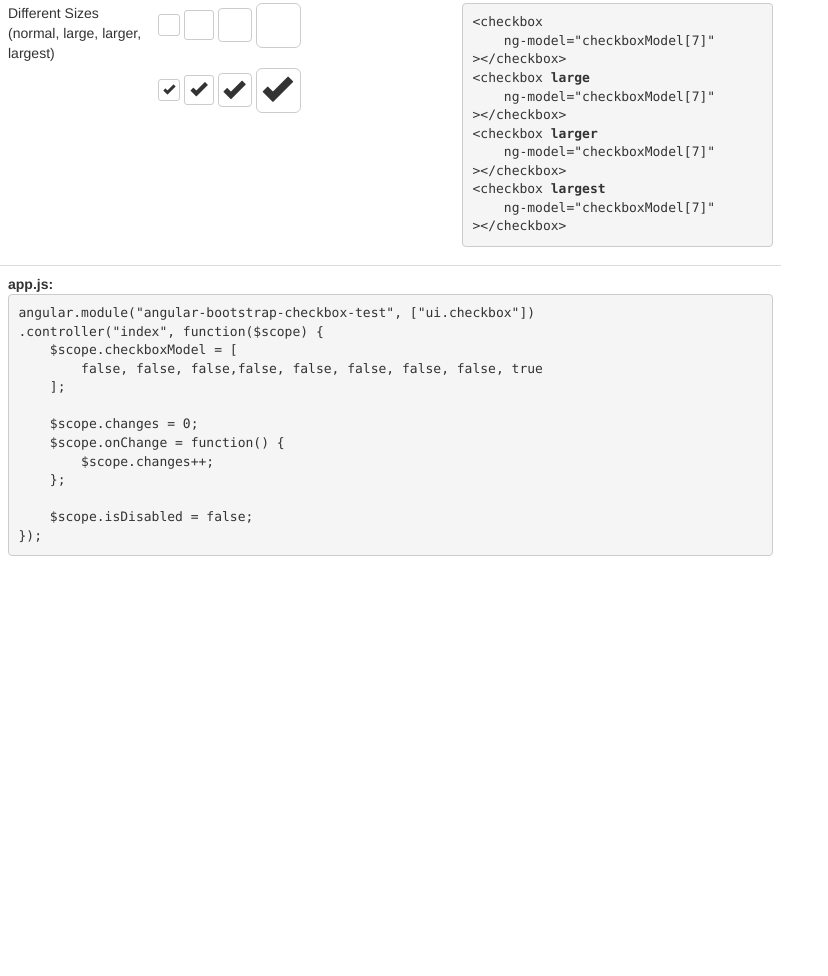
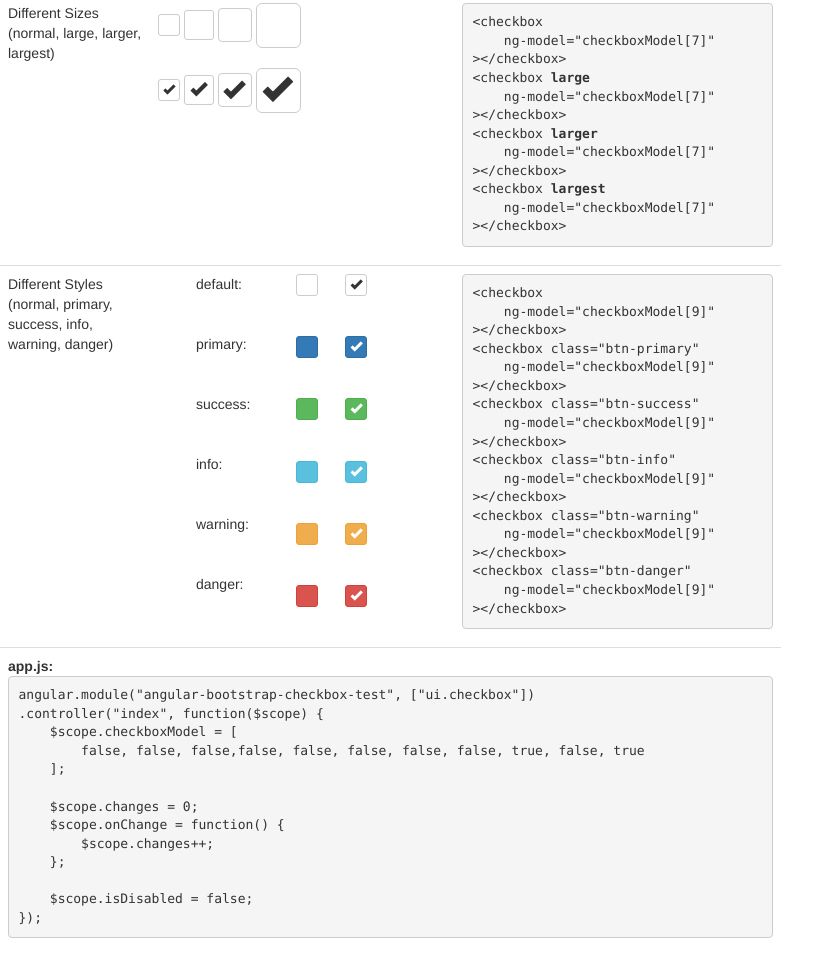
Before and after one commit to sebastianha/angular-bootstrap-checkbox, a website: page index.html in a window 1280 px wide. Shown: the part 899-1875 px from the top of the page, without its empty margins (0-828 px from the left). Before the commit the page ends 1493 px from the top, so only its background shows below. Drawn offline with nearby package versions, Linux system fonts and the light colour scheme.

Commit message:
Added information and tests for bootstrap-like styles

```diff
--- a/app.js
+++ b/app.js
@@ -2,7 +2,7 @@
 
 angular.module("angular-bootstrap-checkbox-test", ["ui.checkbox"]).controller("index", function($scope) {
 	$scope.checkboxModel = [
-		false, false, false,false, false, false, false, false, true
+		false, false, false,false, false, false, false, false, true, false, true
 	];
 
 	$scope.changes = 0;
--- a/bower.json
+++ b/bower.json
@@ -1,6 +1,6 @@
 {
   "name": "angular-bootstrap-checkbox",
-  "version": "0.2.1",
+  "version": "0.3.0",
   "authors": [
     "Sebastian Hammerl, Getslash GmbH"
   ],
--- a/index.html
+++ b/index.html
@@ -277,13 +277,80 @@
 	</tr>
 
 	<tr>
+		<td>
+			Different Styles (normal, primary, success, info, warning, danger)
+		</td>
+		<td></td>
+		<td>
+			default:<br><br><br>
+
+			primary:<br><br><br>
+
+			success:<br><br><br>
+
+			info:<br><br><br>
+
+			warning:<br><br><br>
+
+			danger:
+		</td>
+		<td>
+			<checkbox id="checkbox9a" ng-model="checkboxModel[9]"></checkbox>
+			&nbsp;&nbsp;&nbsp;&nbsp;&nbsp;
+			<checkbox id="checkbox10a" ng-model="checkboxModel[10]"></checkbox><br><br><br>
+
+			<checkbox id="checkbox9b" class="btn-primary" ng-model="checkboxModel[9]"></checkbox>
+			&nbsp;&nbsp;&nbsp;&nbsp;&nbsp;
+			<checkbox id="checkbox10b" class="btn-primary" ng-model="checkboxModel[10]"></checkbox><br><br><br>
+
+			<checkbox id="checkbox9c" class="btn-success" ng-model="checkboxModel[9]"></checkbox>
+			&nbsp;&nbsp;&nbsp;&nbsp;&nbsp;
+			<checkbox id="checkbox10c" class="btn-success" ng-model="checkboxModel[10]"></checkbox><br><br><br>
+
+			<checkbox id="checkbox9d" class="btn-info" ng-model="checkboxModel[9]"></checkbox>
+			&nbsp;&nbsp;&nbsp;&nbsp;&nbsp;
+			<checkbox id="checkbox10d" class="btn-info" ng-model="checkboxModel[10]"></checkbox><br><br><br>
+
+			<checkbox id="checkbox9e" class="btn-warning" ng-model="checkboxModel[9]"></checkbox>
+			&nbsp;&nbsp;&nbsp;&nbsp;&nbsp;
+			<checkbox id="checkbox10e" class="btn-warning" ng-model="checkboxModel[10]"></checkbox><br><br><br>
+
+			<checkbox id="checkbox9f" class="btn-danger" ng-model="checkboxModel[9]"></checkbox>
+			&nbsp;&nbsp;&nbsp;&nbsp;&nbsp;
+			<checkbox id="checkbox10f" class="btn-danger" ng-model="checkboxModel[10]"></checkbox>
+		</td>
+
+		<td style="width:300px;">
+
+<pre>&lt;checkbox
+    ng-model="checkboxModel[9]"
+&gt;&lt;/checkbox&gt
+&lt;checkbox class="btn-primary"
+    ng-model="checkboxModel[9]"
+&gt;&lt;/checkbox&gt
+&lt;checkbox class="btn-success"
+    ng-model="checkboxModel[9]"
+&gt;&lt;/checkbox&gt
+&lt;checkbox class="btn-info"
+    ng-model="checkboxModel[9]"
+&gt;&lt;/checkbox&gt
+&lt;checkbox class="btn-warning"
+    ng-model="checkboxModel[9]"
+&gt;&lt;/checkbox&gt
+&lt;checkbox class="btn-danger"
+    ng-model="checkboxModel[9]"
+&gt;&lt;/checkbox&gt</pre>
+		</td>
+	</tr>
+
+	<tr>
 		<td colspan="5">
 			<b>app.js:</b>
 			<pre>
 angular.module("angular-bootstrap-checkbox-test", ["ui.checkbox"])
 .controller("index", function($scope) {
     $scope.checkboxModel = [
-        false, false, false,false, false, false, false, false, true
+        false, false, false,false, false, false, false, false, true, false, true
     ];
 
     $scope.changes = 0;
```
Also changed, not shown: test.js (+19 -0 lines), README.md, styles.png (added).
